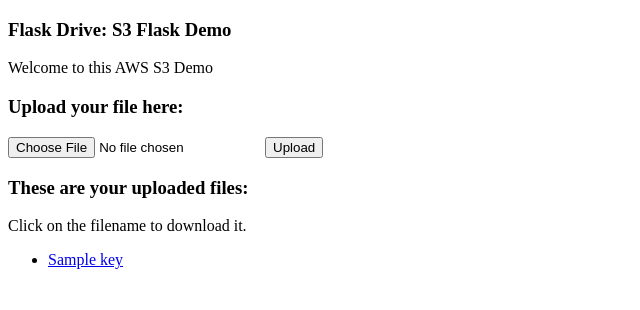
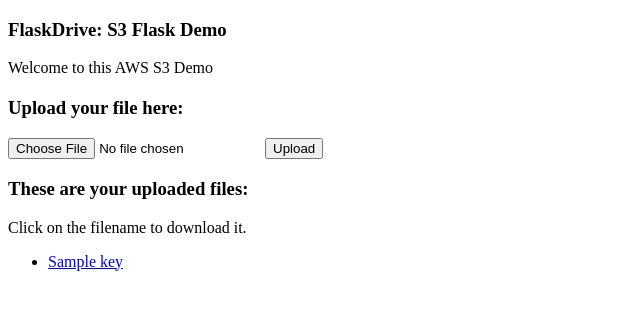
Before and after one commit to bearclawAI/cicd-github-actions-aws, a Flask app: template templates/storage.html in a window 1280 px wide. Shown: the top 310 px of the page, without its empty margins (0-640 px from the left). Run offline with Flask 2, Linux system fonts and the light colour scheme; the template is opened without the code that fills it: most values are stand-ins (such as "Sample title", 1, 10 or a date in 2020).

Commit message:
Update storage.html

```diff
--- a/templates/storage.html
+++ b/templates/storage.html
@@ -3,10 +3,17 @@
   <head>
     <title>FlaskDrive</title>
   </head>
+
   <body>
+
     <div class="content">
-        <h3>Flask Drive: S3 Flask Demo</h3>
+
+        <h3>FlaskDrive: S3 Flask Demo</h3>
+
         <p>Welcome to this AWS S3 Demo</p>
+
+        <h2> {{ msg }}</h2>
+
         <div>
           <h3>Upload your file here:</h3>
           <form method="POST" action="/upload" enctype=multipart/form-data>
@@ -14,6 +21,8 @@
             <input type=submit value=Upload>
           </form>
         </div>
+
+
         <div>
           <h3>These are your uploaded files:</h3>
           <p>Click on the filename to download it.</p>
@@ -24,7 +33,9 @@
               </li>
             {% endfor %}
           </ul>
+
         </div>
+
     </div>
   </body>
 </html>
```
